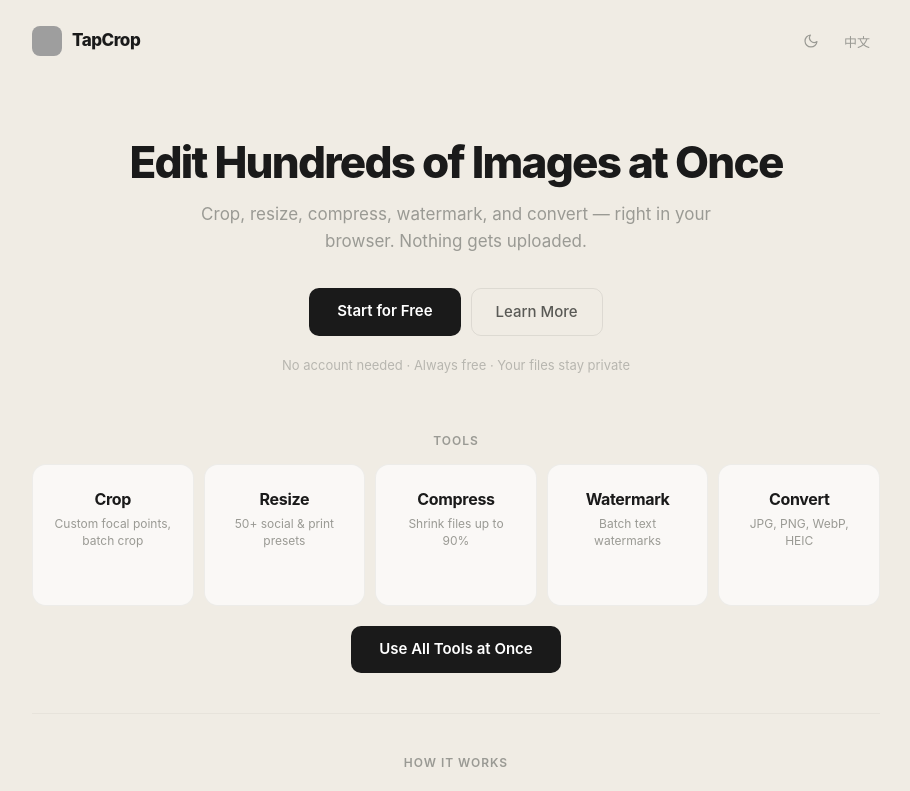
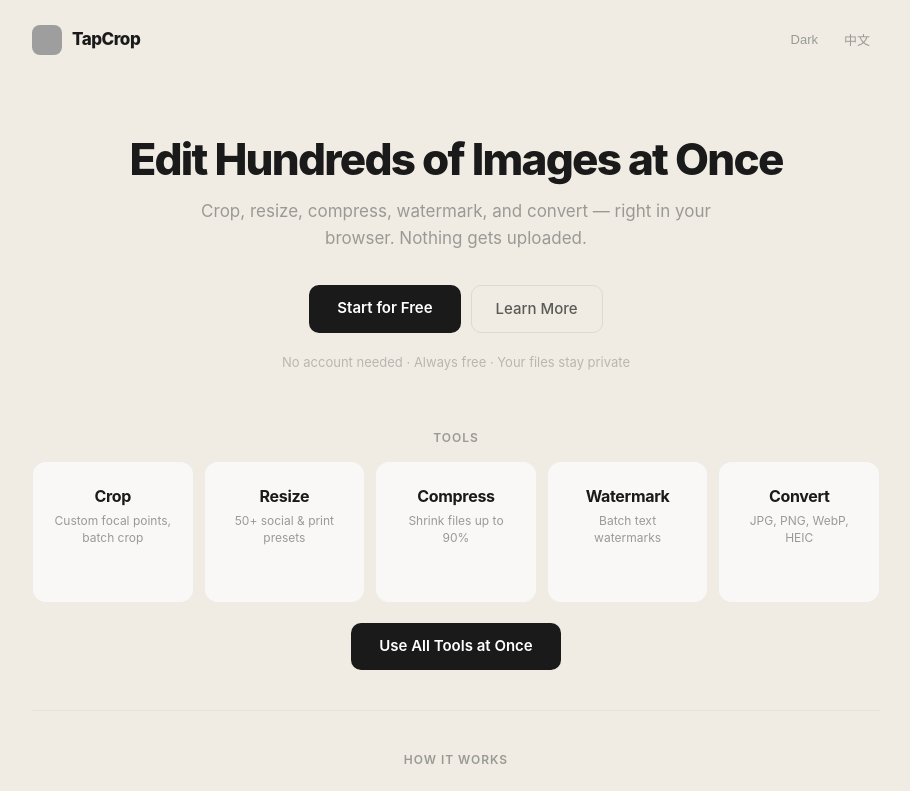
Before and after one commit to humphrey1114/quickcrop, a React (Vite) app: page / in a window 1280 px wide. Shown: the top 791 px of the page, without its empty margins (184-1094 px from the left). Built offline with nearby package versions, Linux system fonts and the light colour scheme; no server answers; grey boxes are pictures that could not be loaded.

Commit message:
remove SVG icons from homepage, use pure text buttons

```diff
--- a/src/pages/HomePage.css
+++ b/src/pages/HomePage.css
@@ -37,24 +37,6 @@
   display: flex;
   align-items: center;
   gap: 6px;
-}
-
-.home-nav-icon-btn {
-  display: inline-flex;
-  align-items: center;
-  justify-content: center;
-  width: 34px;
-  height: 34px;
-  border-radius: 8px;
-  background: none;
-  border: 1px solid transparent;
-  color: var(--text-3);
-  cursor: pointer;
-  transition: all 0.15s ease;
-}
-
-.home-nav-icon-btn:hover {
-  color: var(--text);
 }
 
 .home-nav-text-btn {
--- a/src/pages/HomePage.jsx
+++ b/src/pages/HomePage.jsx
@@ -42,12 +42,8 @@ export default function HomePage() {
           <span className="home-nav-name">TapCrop</span>
         </div>
         <div className="home-nav-actions">
-          <button className="home-nav-icon-btn" onClick={toggleTheme} aria-label="Toggle theme">
-            {theme === 'light' ? (
-              <svg width="16" height="16" viewBox="0 0 24 24" fill="none"><path d="M21 12.79A9 9 0 1 1 11.21 3a7 7 0 0 0 9.79 9.79z" stroke="currentColor" strokeWidth="1.8" strokeLinecap="round" strokeLinejoin="round"/></svg>
-            ) : (
-              <svg width="16" height="16" viewBox="0 0 24 24" fill="none"><circle cx="12" cy="12" r="5" stroke="currentColor" strokeWidth="1.8"/><path d="M12 1v2M12 21v2M4.22 4.22l1.42 1.42M18.36 18.36l1.42 1.42M1 12h2M21 12h2M4.22 19.78l1.42-1.42M18.36 5.64l1.42-1.42" stroke="currentColor" strokeWidth="1.8" strokeLinecap="round"/></svg>
-            )}
+          <button className="home-nav-text-btn" onClick={toggleTheme}>
+            {theme === 'light' ? 'Dark' : 'Light'}
           </button>
           <button className="home-nav-text-btn" onClick={toggleLang}>
             {lang === 'zh' ? 'EN' : '中文'}
```
